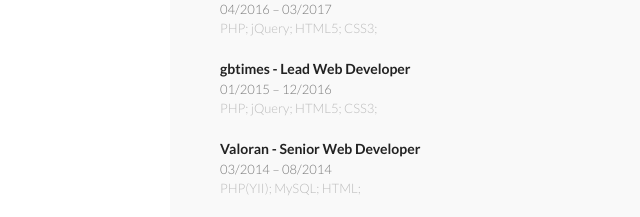
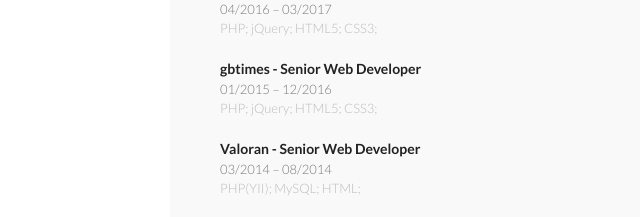
Before and after one commit to givik/givik.github.io, a plain HTML site: page index.html in a window 1280 px wide. Shown: the part 578-795 px from the top of the page, 300-940 px from the left. Drawn offline with Linux system fonts and the light colour scheme.

Commit message:
add jobs

```diff
--- a/index.html
+++ b/index.html
@@ -107,7 +107,7 @@
 
         <br>
         <br>
-        <strong>gbtimes - Lead Web Developer</strong>
+        <strong>gbtimes - Senior Web Developer</strong>
         <br>01/2015 – 12/2016
         <br>
         <grey>PHP; jQuery; HTML5; CSS3;</grey>
```
